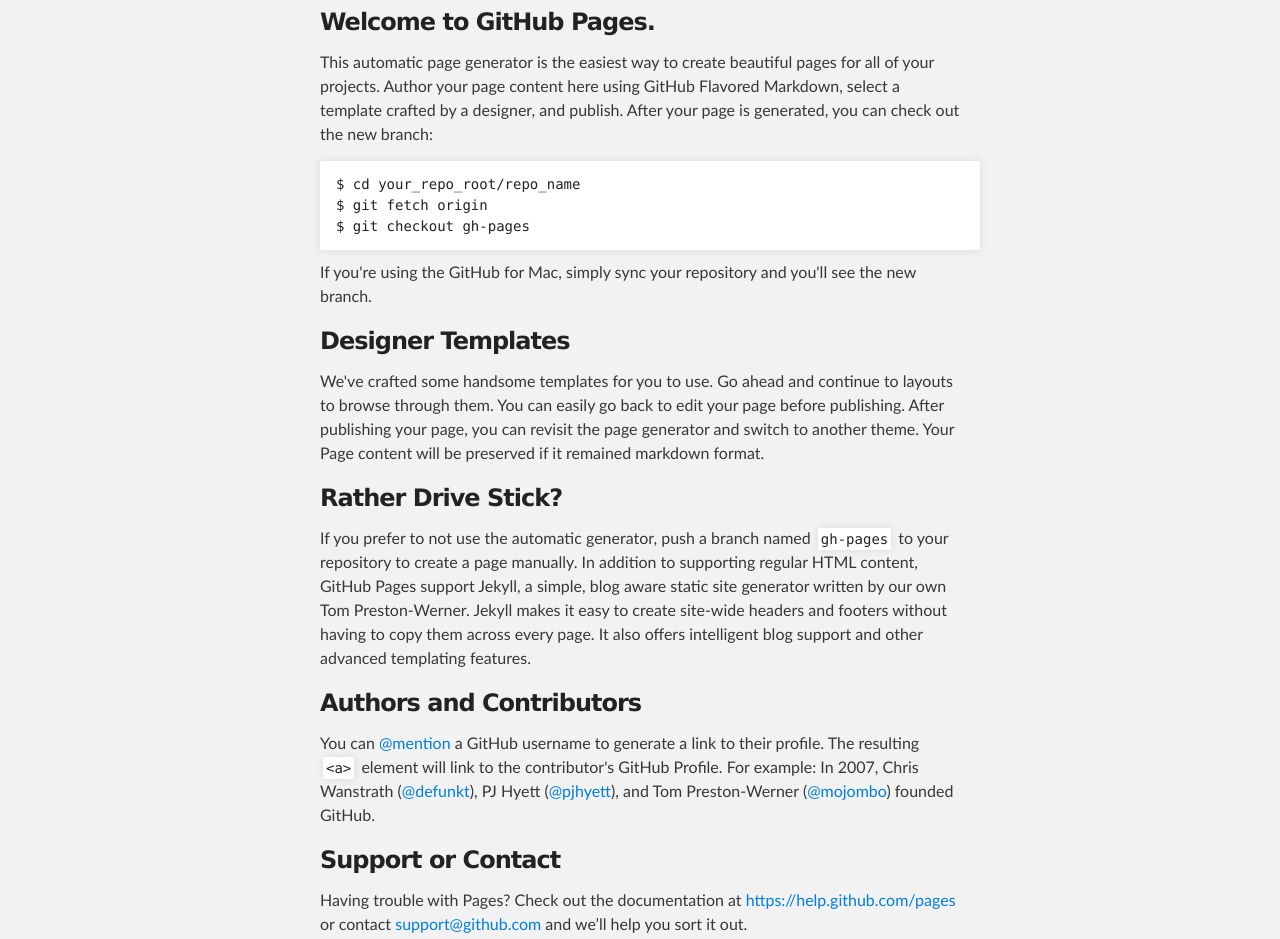
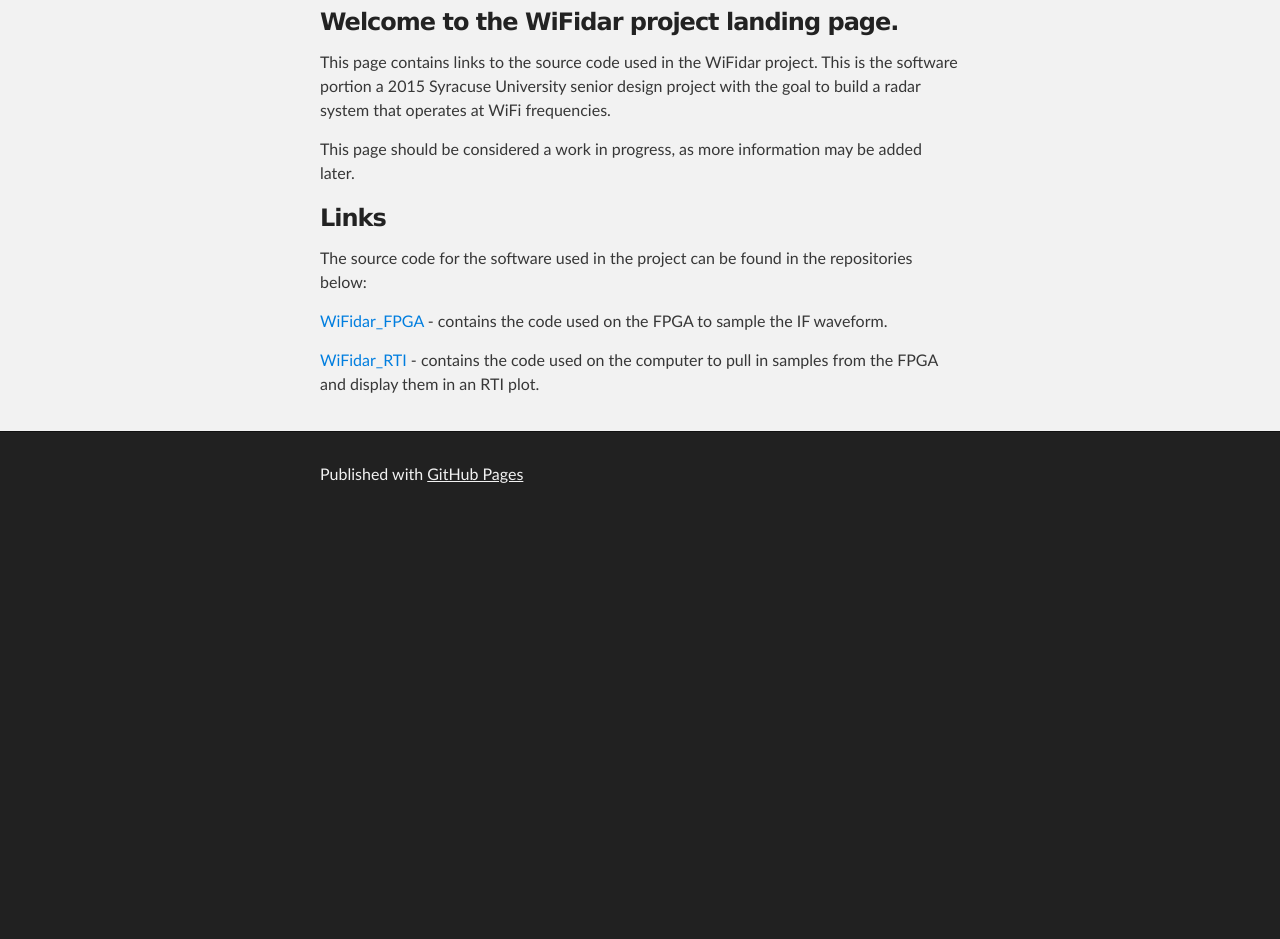
Before and after one commit to wifidar/wifidar.github.io, a plain HTML site: page index.html in a window 1280 px wide. Shown: the part 220-1159 px from the top of the page. After the commit the page ends 800 px from the top, so only its background shows below. Drawn offline with Linux system fonts and the light colour scheme.

Commit message:
Add links to the page

```diff
--- a/index.html
+++ b/index.html
@@ -28,36 +28,20 @@
     <div id="main_content_wrap" class="outer">
       <section id="main_content" class="inner">
         <h3>
-<a id="welcome-to-github-pages" class="anchor" href="#welcome-to-github-pages" aria-hidden="true"><span class="octicon octicon-link"></span></a>Welcome to GitHub Pages.</h3>
+<a id="welcome-to-github-pages" class="anchor" href="#welcome" aria-hidden="true"><span class="octicon octicon-link"></span></a>Welcome to the WiFidar project landing page.</h3>
 
-<p>This automatic page generator is the easiest way to create beautiful pages for all of your projects. Author your page content here using GitHub Flavored Markdown, select a template crafted by a designer, and publish. After your page is generated, you can check out the new branch:</p>
+<p>This page contains links to the source code used in the WiFidar project. This is the software portion a 2015 Syracuse University senior design project with the goal to build a radar system that operates at WiFi frequencies.</p>
 
-<pre><code>$ cd your_repo_root/repo_name
-$ git fetch origin
-$ git checkout gh-pages
-</code></pre>
-
-<p>If you're using the GitHub for Mac, simply sync your repository and you'll see the new branch.</p>
+<p>This page should be considered a work in progress, as more information may be added later.</p>
 
 <h3>
-<a id="designer-templates" class="anchor" href="#designer-templates" aria-hidden="true"><span class="octicon octicon-link"></span></a>Designer Templates</h3>
+<a id="designer-templates" class="anchor" href="#links" aria-hidden="true"><span class="octicon octicon-link"></span></a>Links</h3>
 
-<p>We've crafted some handsome templates for you to use. Go ahead and continue to layouts to browse through them. You can easily go back to edit your page before publishing. After publishing your page, you can revisit the page generator and switch to another theme. Your Page content will be preserved if it remained markdown format.</p>
+<p>The source code for the software used in the project can be found in the repositories below:</p>
 
-<h3>
-<a id="rather-drive-stick" class="anchor" href="#rather-drive-stick" aria-hidden="true"><span class="octicon octicon-link"></span></a>Rather Drive Stick?</h3>
+<p><a href="https://github.com/wifidar/wifidar_fpga">WiFidar_FPGA</a> - contains the code used on the FPGA to sample the IF waveform.</p>
 
-<p>If you prefer to not use the automatic generator, push a branch named <code>gh-pages</code> to your repository to create a page manually. In addition to supporting regular HTML content, GitHub Pages support Jekyll, a simple, blog aware static site generator written by our own Tom Preston-Werner. Jekyll makes it easy to create site-wide headers and footers without having to copy them across every page. It also offers intelligent blog support and other advanced templating features.</p>
-
-<h3>
-<a id="authors-and-contributors" class="anchor" href="#authors-and-contributors" aria-hidden="true"><span class="octicon octicon-link"></span></a>Authors and Contributors</h3>
-
-<p>You can <a href="https://github.com/blog/821" class="user-mention">@mention</a> a GitHub username to generate a link to their profile. The resulting <code>&lt;a&gt;</code> element will link to the contributor's GitHub Profile. For example: In 2007, Chris Wanstrath (<a href="https://github.com/defunkt" class="user-mention">@defunkt</a>), PJ Hyett (<a href="https://github.com/pjhyett" class="user-mention">@pjhyett</a>), and Tom Preston-Werner (<a href="https://github.com/mojombo" class="user-mention">@mojombo</a>) founded GitHub.</p>
-
-<h3>
-<a id="support-or-contact" class="anchor" href="#support-or-contact" aria-hidden="true"><span class="octicon octicon-link"></span></a>Support or Contact</h3>
-
-<p>Having trouble with Pages? Check out the documentation at <a href="https://help.github.com/pages">https://help.github.com/pages</a> or contact <a href="mailto:support@github.com">support@github.com</a> and we’ll help you sort it out.</p>
+<p><a href="https://github.com/emusan/wifidar_rti">WiFidar_RTI</a> - contains the code used on the computer to pull in samples from the FPGA and display them in an RTI plot.</p>
       </section>
     </div>
 
```
